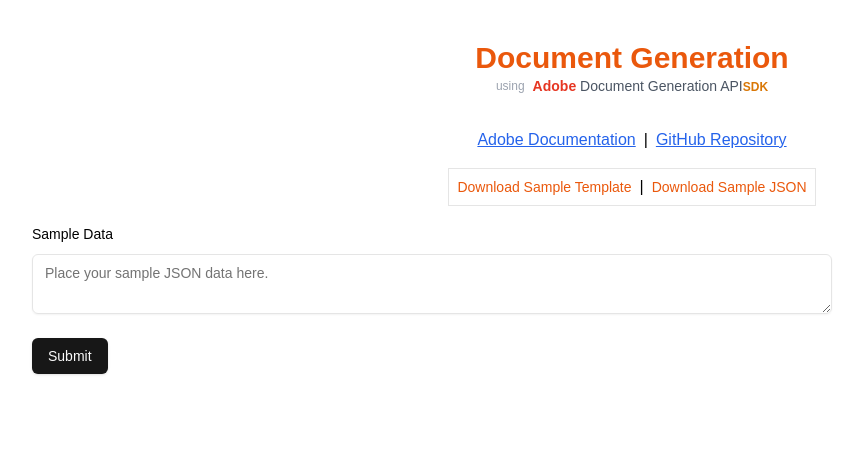
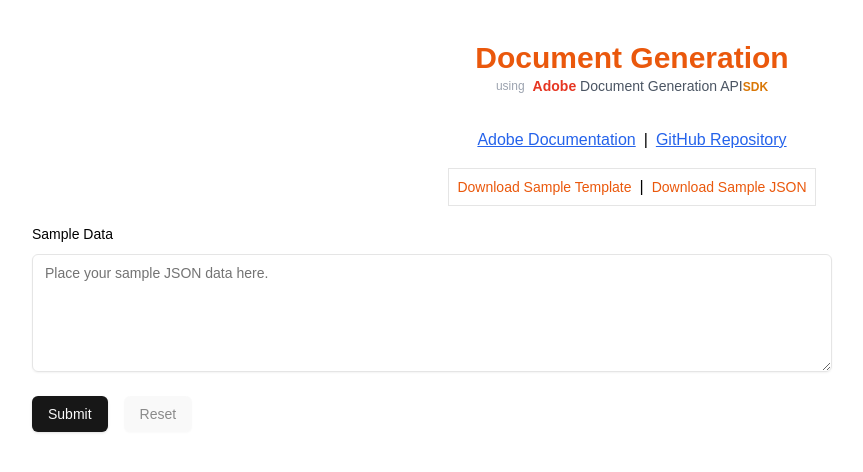
Before and after one commit to SanjeevSaniel/adobe-doc-merge, a Next.js app: page / in a window 1280 px wide. Shown: the top 472 px of the page, without its empty margins (8-871 px from the left). Built offline with nearby package versions, Linux system fonts and the light colour scheme.

Commit message:
Add reset button

```diff
--- a/src/app/merge/page.tsx
+++ b/src/app/merge/page.tsx
@@ -12,7 +12,7 @@
 import { Textarea } from '@/components/ui/textarea';
 import { toast } from '@/hooks/use-toast';
 import { zodResolver } from '@hookform/resolvers/zod';
-import { useState } from 'react';
+import { useState, useEffect } from 'react';
 import { useForm } from 'react-hook-form';
 import { z } from 'zod';
 
@@ -25,14 +25,22 @@
 export default function MergePage() {
   const form = useForm<z.infer<typeof FormSchema>>({
     resolver: zodResolver(FormSchema),
+    defaultValues: { bio: '' }, // Ensure initial value is empty
   });
 
   const [isLoading, setIsLoading] = useState(false);
+  const [isTextareaEmpty, setIsTextareaEmpty] = useState(true);
+
+  useEffect(() => {
+    const subscription = form.watch((value) => {
+      setIsTextareaEmpty(!value.bio || value.bio.trim() === '');
+    });
+    return () => subscription.unsubscribe();
+  }, [form]);
 
   async function onSubmit(data: z.infer<typeof FormSchema>) {
     setIsLoading(true);
     try {
-      // Ensure the JSON data is correctly formatted
       const jsonDataForMerge = JSON.parse(data.bio);
 
       const response = await fetch('/api/merge', {
@@ -40,7 +48,7 @@
         headers: {
           'Content-Type': 'application/json',
         },
-        body: JSON.stringify(jsonDataForMerge), // Send the parsed JSON data
+        body: JSON.stringify(jsonDataForMerge),
       });
 
       if (response.ok) {
@@ -48,9 +56,8 @@
         const url = window.URL.createObjectURL(blob);
         const a = document.createElement('a');
 
-        // Extract author and generate a descriptive and unique filename
         const { author } = jsonDataForMerge;
-        const sanitizedAuthor = author.replace(/\s+/g, ''); // Remove spaces from author name
+        const sanitizedAuthor = author.replace(/\s+/g, '');
         const date = new Date().toISOString().split('T')[0];
         const timestamp = new Date().toISOString().replace(/[:.-]/g, '');
         const filename = `Invoice_${sanitizedAuthor}_${date}_${timestamp}.docx`;
@@ -89,6 +96,10 @@
     }
   }
 
+  function handleReset() {
+    form.reset({ bio: '' });
+  }
+
   return (
     <Form {...form}>
       <form
@@ -104,6 +115,7 @@
                 <Textarea
                   placeholder='Place your sample JSON data here.'
                   className='resize'
+                  rows={5}
                   {...field}
                 />
               </FormControl>
@@ -111,11 +123,20 @@
             </FormItem>
           )}
         />
-        <Button
-          type='submit'
-          disabled={isLoading}>
-          {isLoading ? <LoadingIcon /> : 'Submit'}
-        </Button>
+        <div className='flex gap-4'>
+          <Button
+            type='submit'
+            disabled={isLoading}>
+            {isLoading ? <LoadingIcon /> : 'Submit'}
+          </Button>
+          <Button
+            variant='secondary'
+            type='button'
+            onClick={handleReset}
+            disabled={isTextareaEmpty || isLoading}>
+            Reset
+          </Button>
+        </div>
       </form>
     </Form>
   );
--- a/src/app/page.tsx
+++ b/src/app/page.tsx
@@ -1,6 +1,6 @@
+import { Button } from '@/components/ui/button';
 import Link from 'next/link';
-import MergePage from './Merge/page';
-import { Button } from '@/components/ui/button';
+import MergePage from './merge/page';
 
 export default function Home() {
   return (
```
